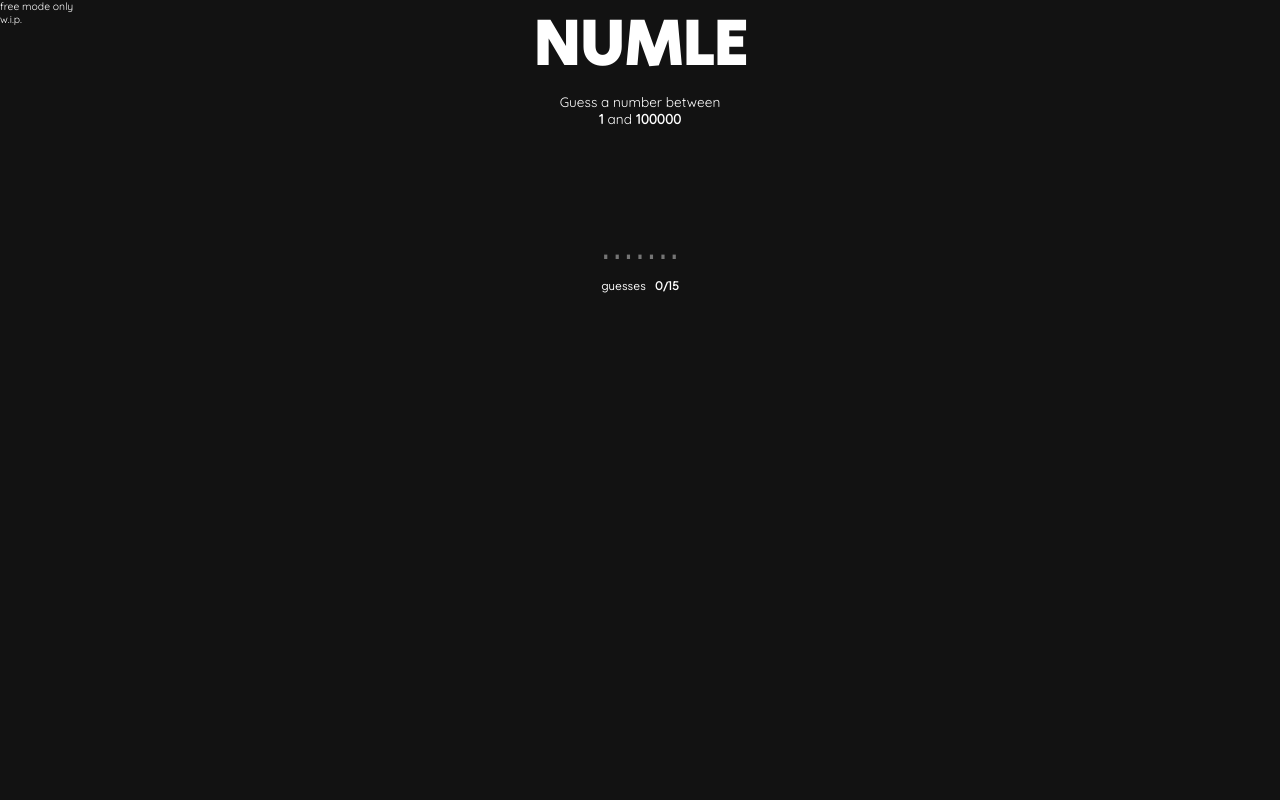
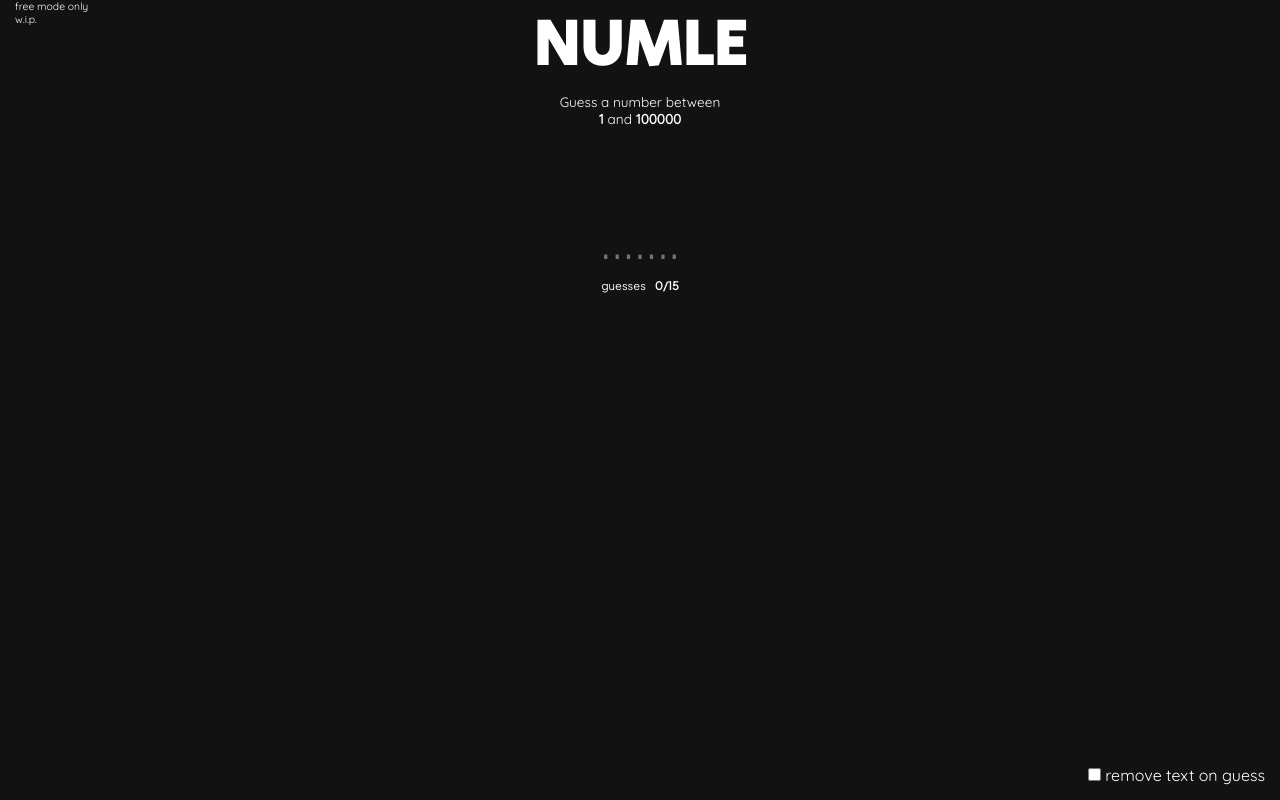
Before and after one commit to stil-jcbk/numle, a plain HTML site: page index.html in a window 1280 px wide. Drawn offline with Linux system fonts and the light colour scheme.

Commit message:
some minor updates

```diff
--- a/index.html
+++ b/index.html
@@ -8,6 +8,8 @@
     <meta http-equiv="X-UA-Compatible" content="IE=edge">
     <meta name="viewport" content="width=device-width, initial-scale=1.0">
     <title>Numle</title>
+    <link rel="shortcut icon" href="static/img/favicon.ico" type="image/x-icon">
+    <link rel="icon" href="static/img/favicon.ico" type="image/x-icon">
 </head>
 
 <body onload="loader()">
@@ -20,6 +22,10 @@
     </dialog>
     <h1 class="title">NUMLE</h1>
     <p class="warn">free mode only<br>w.i.p.</p>
+    <div class="option">
+        <input id="clear" type="checkbox">
+        <label>remove text on guess</label>
+    </div>
     <p class="desc">Guess a number between<br><b>1</b> and <b>100000</b></p>
     <input id="num"
         oninput="javascript: if (this.value.length > this.maxLength) this.value = this.value.slice(0, this.maxLength);"
--- a/static/css/main.css
+++ b/static/css/main.css
@@ -25,6 +25,7 @@
 body{
     position: absolute;
     width: 100%;
+    height: 100%;
     background: #121212;
 }
 
@@ -72,6 +73,7 @@ input::-webkit-inner-spin-button {
     font-size: 1.3vh;
     font-family: "Quicksand";
     top: 0%;
+    margin-left: 15px;
     user-select: none;
 }
 
@@ -152,3 +154,17 @@ input::-webkit-inner-spin-button {
 .over{
     color: rgb(255, 25, 25) !important;
 }
+
+.option{
+    bottom: 0%;
+    right: 0%;
+    margin-right: 15px;
+    position: absolute;
+    margin-bottom: 15px;
+}
+
+.option label{
+    color: white;
+    position: relative;
+    font-family: "Quicksand";
+}
--- a/static/js/index.js
+++ b/static/js/index.js
@@ -53,6 +53,9 @@ document.getElementById("num").addEventListener("keyup", (event) => {
         localStorage.setItem("rgb", JSON.stringify(rgb_json))
         console.log(document.getElementById("num").value)
         // document.getElementById(`g${guesses}`).style.color = `rgb(255, ${g(num_val)}, 0)`
+        if(document.getElementById("clear").checked){
+            document.getElementById("num").value = "";
+        }
         guess(num_val)
     }
 })
```
Also changed, not shown: static/img/favicon.ico (added).
